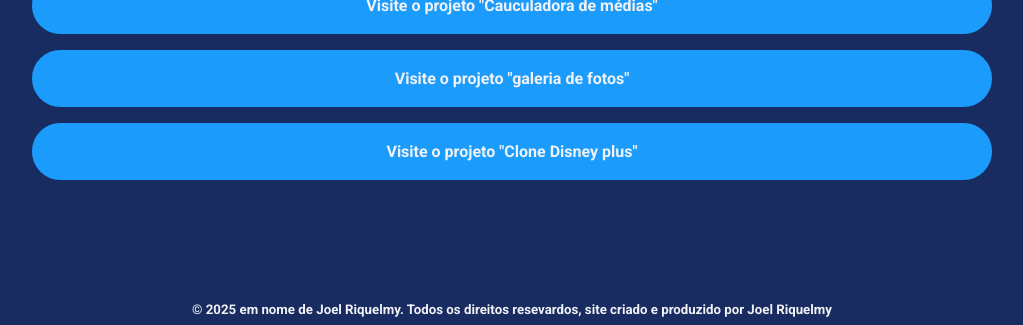
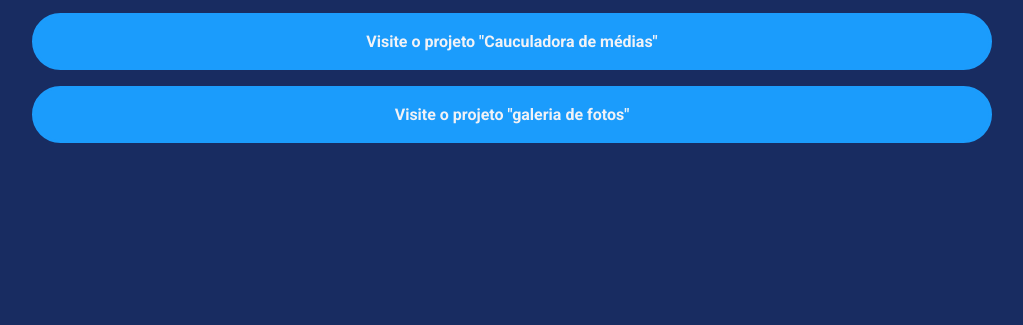
Before and after one commit to JoelRiquelmy/site-social, a website: page index.html in a window 1280 px wide. Shown: the part 498-823 px from the top of the page, without its empty margins (128-1151 px from the left). After the commit the page ends 800 px from the top, so only its background shows below. Drawn offline with Linux system fonts and the light colour scheme.

```diff
--- a/index.html
+++ b/index.html
@@ -55,15 +55,9 @@
             <li class="project-list-item"><a href="https://galeria-de-fotos-blush-nu.vercel.app/">
                     Visite o projeto "galeria de fotos"
                 </a></li>
-            <li class="project-list-item"><a href="https://site-avancado.vercel.app/">
-                    Visite o projeto "Clone Disney plus"
-                </a></li>
             </ul>
         </nav>
     </div>
-    <footer>
-        <h5 style="text-align: center; margin-bottom: 8px;">&copy; 2025 em nome de Joel Riquelmy. Todos os direitos resevardos, site criado e produzido por Joel Riquelmy</h4>
-    </footer>
 </body>
 
 </html>
```
